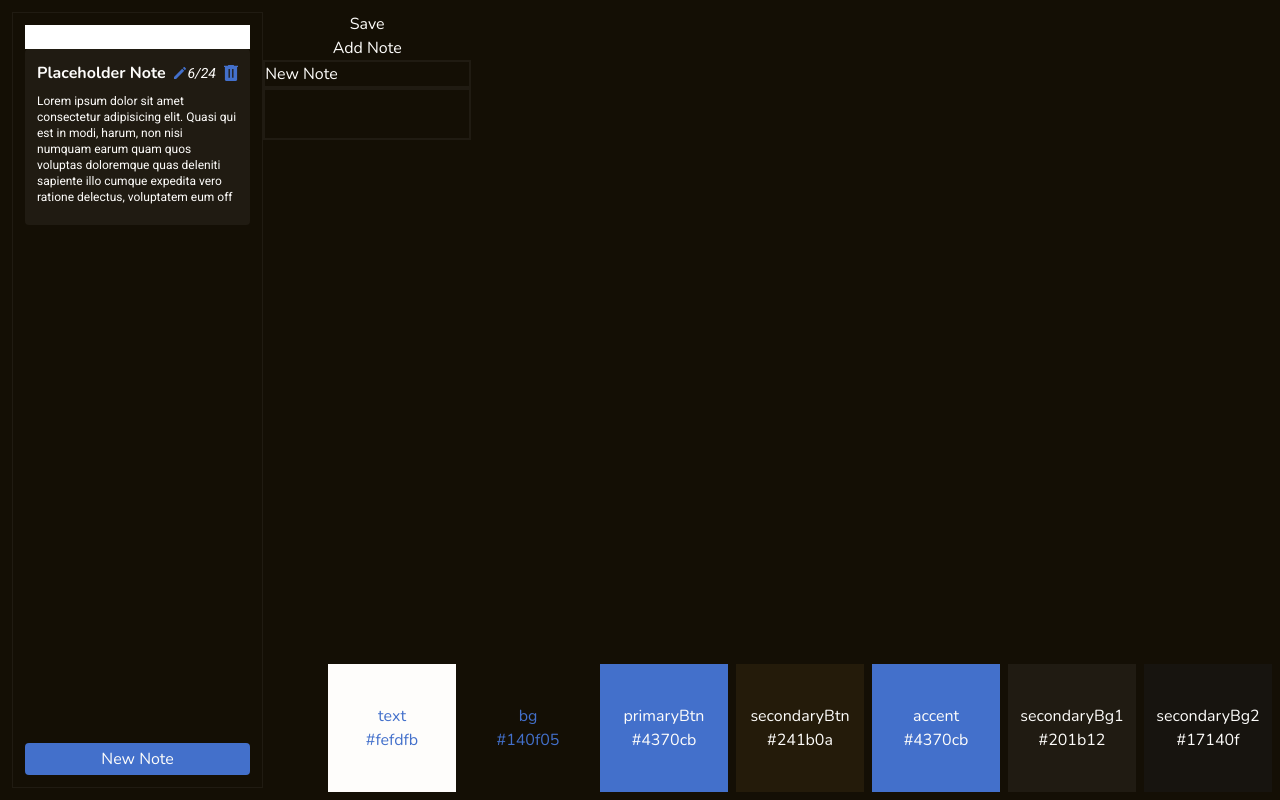
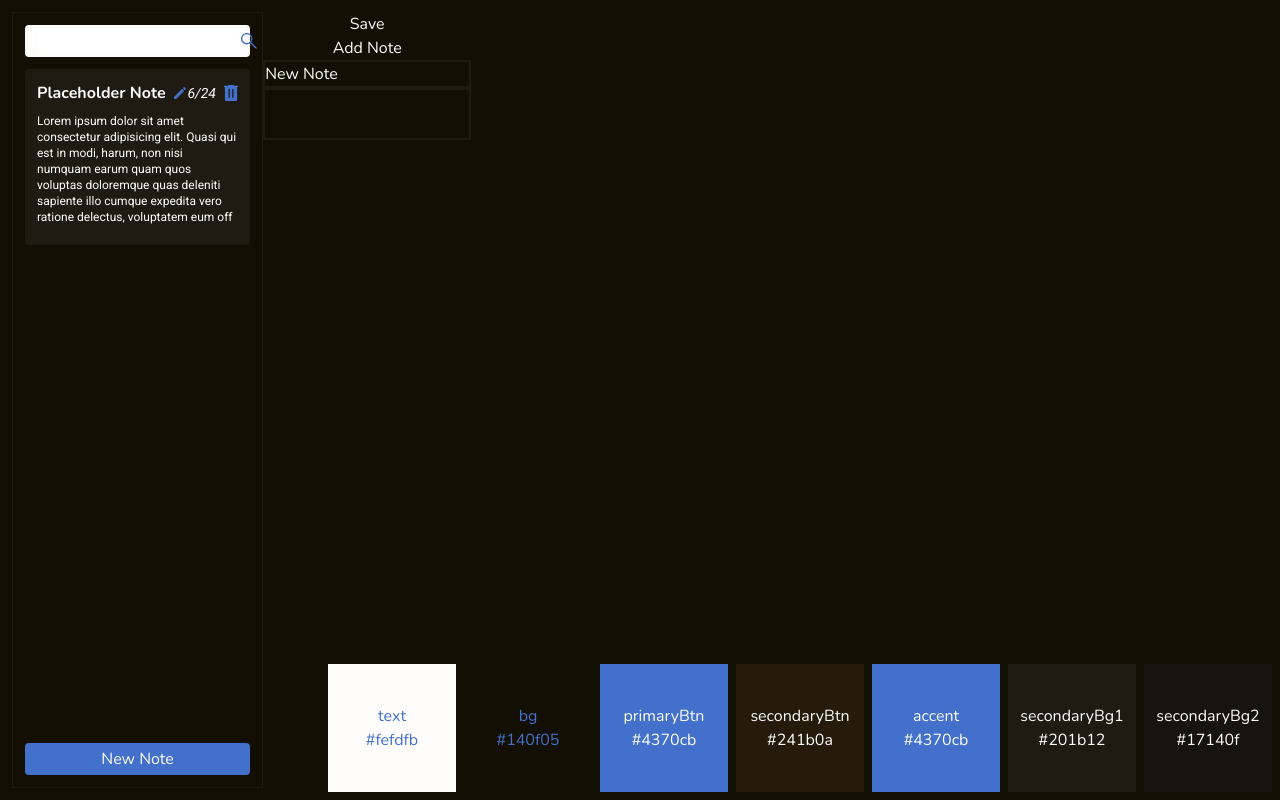
Before and after one commit to dmm22/notes, a React (Vite) app: page / in a window 1280 px wide. Built offline with nearby package versions, Linux system fonts and the light colour scheme.

Commit message:
Add Searchbar component

```diff
--- a/src/components/SavedNotes.tsx
+++ b/src/components/SavedNotes.tsx
@@ -3,11 +3,18 @@ import { NoteContext } from "../contexts/NoteContext"
 import NotePreview from "./NotePreview"
 
 export default function SavedNotes() {
-  const { notes } = useContext(NoteContext)
+  const { notes, noteSearchInput } = useContext(NoteContext)
+
+  const noteResults = noteSearchInput
+    ? notes.filter(({ title, body }) => {
+        const re = new RegExp(noteSearchInput, "gi")
+        if (re.test(`${title} ${body}`)) return title
+      })
+    : notes
 
   return (
     <div>
-      {notes.map(note => (
+      {noteResults.map(note => (
         <NotePreview note={note} key={`${note.createdAt}`} />
       ))}
     </div>
--- /dev/null
+++ b/src/components/Searchbar.tsx
@@ -0,0 +1,33 @@
+import { useState, useContext } from "react"
+import Icon from "./Icon"
+import { NoteContext } from "../contexts/NoteContext"
+
+export default function Searchbar() {
+  const [inputFocused, setInputFocused] = useState(false)
+  const { noteSearchInput, editSearchInput } = useContext(NoteContext)
+
+  const handleInputFocus = () => {
+    setInputFocused(true)
+  }
+
+  const handleInputBlur = () => {
+    setInputFocused(false)
+  }
+
+  return (
+    <div
+      className={`w-full bg-text flex items-center justify-between px-3 py-1 rounded mb-3 ${
+        inputFocused ? "outline outline-primaryBtn" : ""
+      }`}
+    >
+      <input
+        onChange={e => editSearchInput(e.target.value)}
+        value={noteSearchInput}
+        onFocus={handleInputFocus}
+        onBlur={handleInputBlur}
+        className="outline-none"
+      />
+      <Icon iconName="search" clickHandler={() => console.log("test")} />
+    </div>
+  )
+}
--- a/src/components/SidePanel.tsx
+++ b/src/components/SidePanel.tsx
@@ -2,13 +2,14 @@ import { useContext } from "react"
 import Button from "./Button"
 import SavedNotes from "./SavedNotes"
 import { NoteContext } from "../contexts/NoteContext"
+import Searchbar from "./Searchbar"
 
 export default function SidePanel() {
   const { addNote } = useContext(NoteContext)
   return (
     <aside className="w-1/5 p-3 text-text border border-secondaryBg1 flex flex-col justify-between">
       <div className="mb-auto">
-        <input className="w-full" />
+        <Searchbar />
         <SavedNotes />
       </div>
       <Button
--- a/src/contexts/NoteContext.tsx
+++ b/src/contexts/NoteContext.tsx
@@ -9,6 +9,8 @@ interface NoteContextInterface {
   addNote: () => void
   selectNote: (clickedNoteCreatedAt: Date) => void
   deleteNote: (clickedNoteCreatedAt: Date) => void
+  noteSearchInput: string
+  editSearchInput: (newValue: string) => void
 }
 
 export const NoteContext = createContext<NoteContextInterface>(
@@ -35,6 +37,7 @@ export default function NoteContextProvider({
     },
   ])
   const [currentNote, setCurrentNote] = useState(blankNote())
+  const [noteSearchInput, setNoteSearchInput] = useState("")
 
   function addNote() {
     const newNote = blankNote()
@@ -80,6 +83,10 @@ export default function NoteContextProvider({
     )
   }
 
+  function editSearchInput(newValue: string) {
+    setNoteSearchInput(newValue)
+  }
+
   return (
     <NoteContext.Provider
       value={{
@@ -90,6 +97,8 @@ export default function NoteContextProvider({
         addNote,
         selectNote,
         deleteNote,
+        noteSearchInput,
+        editSearchInput,
       }}
     >
       {children}
```
